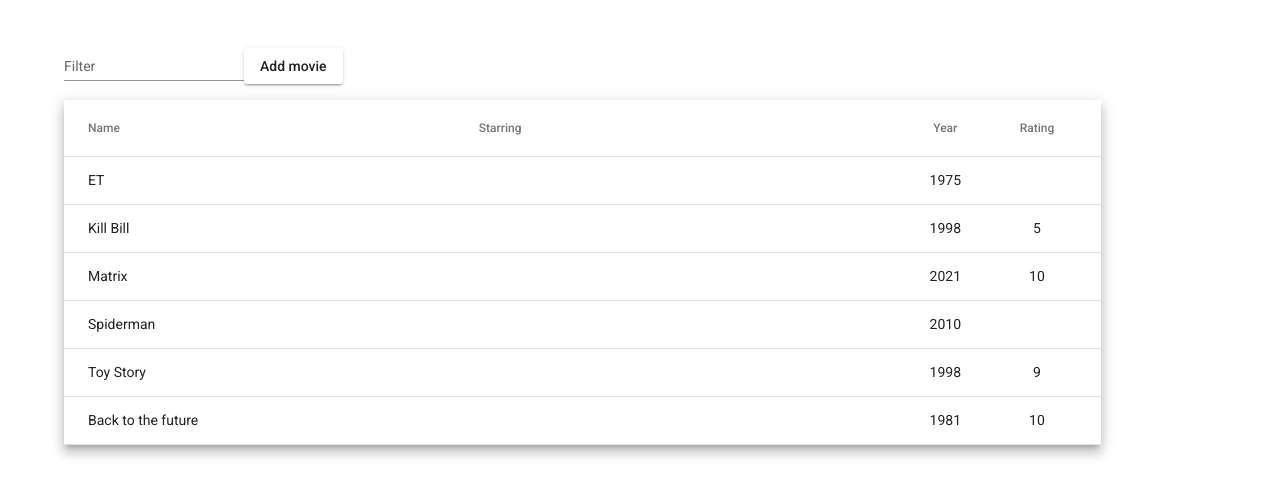
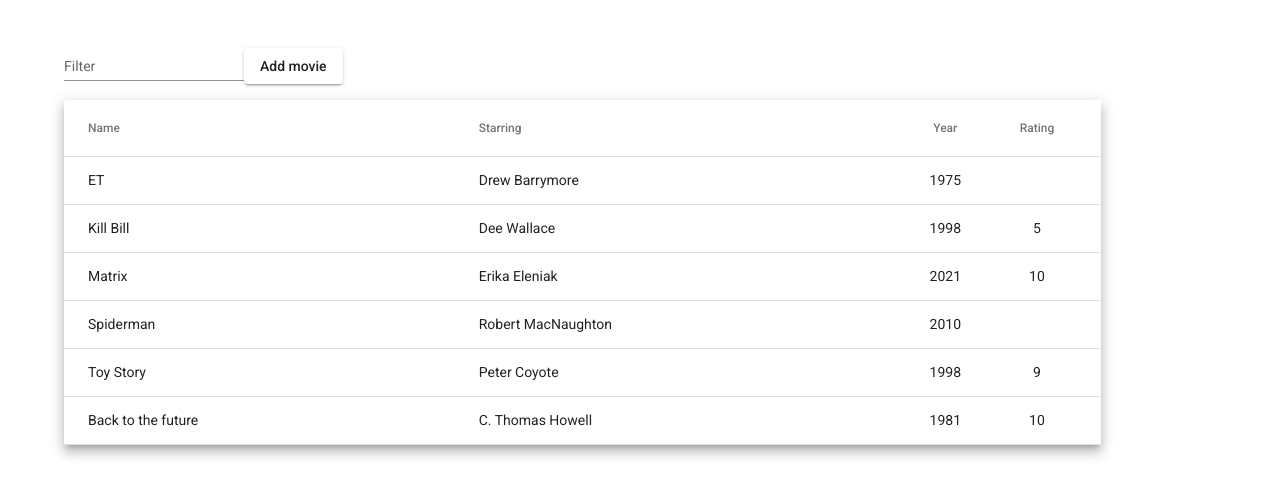
Before and after one commit to v4n3ss4ms/movieApp_angular, an Angular app: page / in a window 1280 px wide. Shown: the top 496 px of the page. Built offline with nearby package versions, Linux system fonts and the light colour scheme.

Commit message:
work in progress

```diff
--- a/src/app/movie-list/movie-list.component.html
+++ b/src/app/movie-list/movie-list.component.html
@@ -10,10 +10,7 @@
     </button>
   </div>
 
-
-
   <table mat-table [dataSource]="moviesList" class="mat-elevation-z8 movies-table">
-
       <!-- ID Column -->
       <ng-container matColumnDef="id">
         <th mat-header-cell *matHeaderCellDef> ID </th>
--- a/src/app/movie-list/movie-list.component.ts
+++ b/src/app/movie-list/movie-list.component.ts
@@ -34,10 +34,5 @@ export class MovieListComponent implements OnInit {
       width: '250px',
       data: e,
     });
-
-    dialogRef.afterClosed().subscribe(result => {
-      console.log('The dialog was closed');
-    });
   }
-
 }
--- a/src/app/movie.ts
+++ b/src/app/movie.ts
@@ -2,6 +2,6 @@ export interface Movie {
     id: number,
     name: string,
     year: number,
-    actor: string,
+    starring: string,
     rating?: number,
 }
--- a/src/app/movies.service.ts
+++ b/src/app/movies.service.ts
@@ -11,40 +11,40 @@ export class MoviesService {
       id: 1,
       name: 'ET',
       year: 1975,
-      actor: 'Drew Barrymore',
+      starring: 'Drew Barrymore',
     },
     {
       id: 2,
       name: 'Kill Bill',
       year: 1998,
-      actor: 'Dee Wallace',
+      starring: 'Dee Wallace',
       rating: 5,
     },
     {
       id: 3,
       name: 'Matrix',
       year: 2021,
-      actor: 'Erika Eleniak',
+      starring: 'Erika Eleniak',
       rating: 10,
     },
     {
       id: 4,
       name: 'Spiderman',
       year: 2010,
-      actor: 'Robert MacNaughton',
+      starring: 'Robert MacNaughton',
     },
     {
       id: 5,
       name: 'Toy Story',
       year: 1998,
-      actor: 'Peter Coyote',
+      starring: 'Peter Coyote',
       rating: 9,
     },
     {
       id: 6,
       name: 'Back to the future',
       year: 1981,
-      actor: 'C. Thomas Howell',
+      starring: 'C. Thomas Howell',
       rating: 10,
     }
   ];
@@ -68,4 +68,7 @@ export class MoviesService {
     const index:number = this.moviesListMocked.findIndex((e:Movie) => e.id === data.id);
     this.moviesListMocked[index] = data;
   };
+  getNewId(){
+    return this.moviesListMocked.length + 1;
+  };
 }
--- a/src/app/new-movie/new-movie.component.ts
+++ b/src/app/new-movie/new-movie.component.ts
@@ -1,5 +1,6 @@
 import { Component, OnInit } from '@angular/core';
 import { MoviesService } from '../movies.service';
+import { Movie } from '../movie';
 import { FormGroup, FormControl, Validators, ValidatorFn, AbstractControl, ValidationErrors } from '@angular/forms';
 import { Router } from '@angular/router';
 
@@ -25,10 +26,17 @@ export class NewMovieComponent implements OnInit {
   }
 
   saveNewMovie() {
-    console.log(this.movieForm);
+    const newMovie = {
+      id: this.moviesService.getNewId(),
+      name: this.movieForm.value.movieName,
+      year: parseInt(this.movieForm.value.movieYear, 10),
+      starring: this.movieForm.value.movieStarring,
+    };
+
+    this.moviesService.addMovies(newMovie);
+    this.goBack();
   }
 
   goBack = () => this._router.navigateByUrl('');
 
-
 }
--- a/src/app/rating-popup/rating-popup.component.html
+++ b/src/app/rating-popup/rating-popup.component.html
@@ -11,5 +11,5 @@
 </div>
 <div mat-dialog-actions>
   <button mat-button (click)="onNoClick()">No Thanks</button>
-  <button mat-button [mat-dialog-close]="data.animal" cdkFocusInitial>Ok</button>
+  <button mat-button (click)="onRateClick()" cdkFocusInitial>Ok</button>
 </div>
--- a/src/app/rating-popup/rating-popup.component.ts
+++ b/src/app/rating-popup/rating-popup.component.ts
@@ -1,5 +1,7 @@
 import { Component, OnInit, Inject } from '@angular/core';
 import { MatDialogRef, MAT_DIALOG_DATA } from '@angular/material/dialog';
+import { MoviesService } from '../movies.service';
+import { Movie } from '../movie';
 
 @Component({
   selector: 'app-rating-popup',
@@ -12,16 +14,22 @@ export class RatingPopupComponent implements OnInit {
 
   constructor(
     public ratingPopupComponent: MatDialogRef<RatingPopupComponent>,
-    @Inject(MAT_DIALOG_DATA) public data: any,
-
+    @Inject(MAT_DIALOG_DATA) public data: Movie,
+    private moviesService: MoviesService
   ) {}
 
   onNoClick(): void {
     this.ratingPopupComponent.close();
   }
 
+  onRateClick(): void {
+    this.data.rating = this.selected;
+    this.moviesService.updateMovies(this.data);
+    this.ratingPopupComponent.close();
+  }
+
   ngOnInit(): void {
-    this.selected = this.data.rating;
+    this.selected = this.data.rating || 0;
   }
 
 }
```
